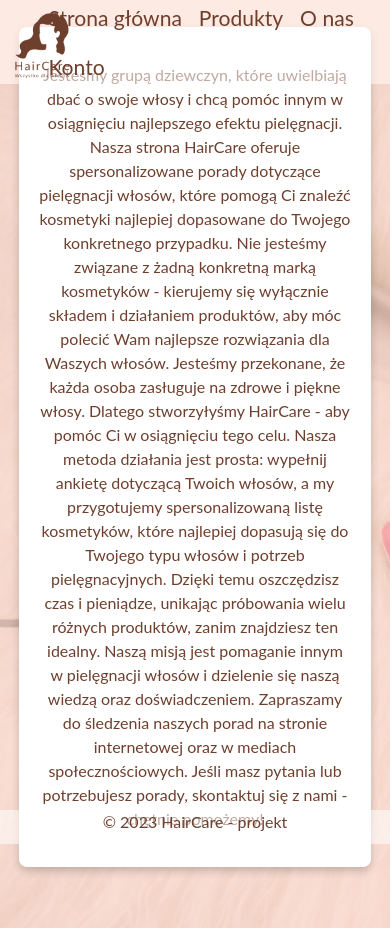
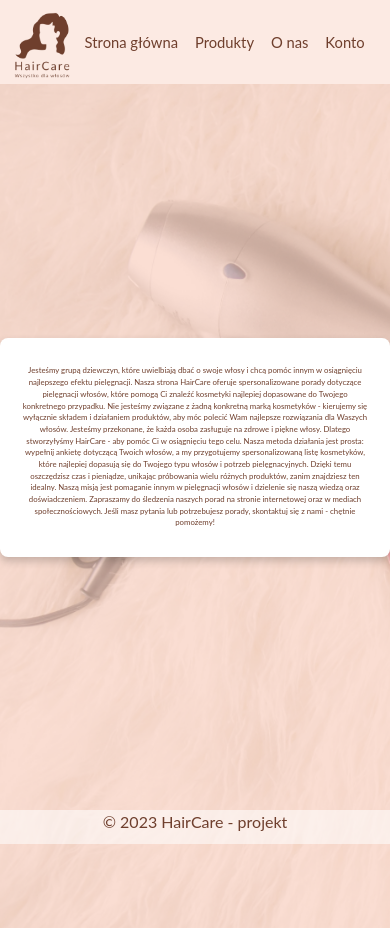
Before and after one commit to martwic/haircare, a Next.js app: page /about-us in a window 390 px wide. Built offline with nearby package versions, Linux system fonts and the light colour scheme.

Commit message:
Revert "Revert "Merge branch 'olar_branch'""
This reverts commit 40d4e2c55a946bf6d112cea3f88a2b9f72cbeb38.

```diff
--- a/styles/globals.scss
+++ b/styles/globals.scss
@@ -171,7 +171,7 @@ a:hover{
 }
 
 .box{
-  width: 40%;
+  width: 40vw;
   height: auto;
   background-color: $whiteColor;
   border-width: 0;
@@ -246,17 +246,26 @@ td{
 
 .boxAboutUs {
   width: 80%;
+  height: auto; /* Zmieniamy wysokość na auto */
+  max-height: 80%; /* Dodajemy maksymalną wysokość */
   background-color: #ffffff;
   padding: 20px;
   border-radius: 8px;
   box-shadow: 0 4px 8px rgba(0, 0, 0, 0.2);
+  display: flex;
+  justify-content: center;
+  align-items: center;
 }
 
 .boxAboutUs p {
-  font-size: 25px;
+  font-size: 1.5vw;
   line-height: 1.5;
   color: #6f3f2d;
+  text-align: center;
+  word-wrap: break-word;
+  max-width: 100%;
 }
+
 @media screen and (max-width: 900px) {
   /* Styl dla urządzeń o szerokości mniejszej lub równej 768 pikseli */
 
@@ -286,7 +295,7 @@ td{
   header li {
     padding: 1vh;
     list-style-type: none;
-    font-size: 2.5vh;
+    font-size: 1.75vh;
   }
 
   header li a {
@@ -323,11 +332,21 @@ td{
     width: 100%;
   }
 
-  .boxAboutUs p {
-    font-size: 16px;
-  }
-
   .sectionLog{
     height: 86%;
   }
+
+  .box{
+    width: 80vw;
+  }
+
+  .boxAboutUs {
+    width: 90%; /* Zwiększamy szerokość na urządzeniach mobilnych */
+    padding: 20px; /* Zwiększamy padding, aby pole było większe */
+  }
+
+  .boxAboutUs p {
+    font-size: 2vw;
+  }
+
 }
```
